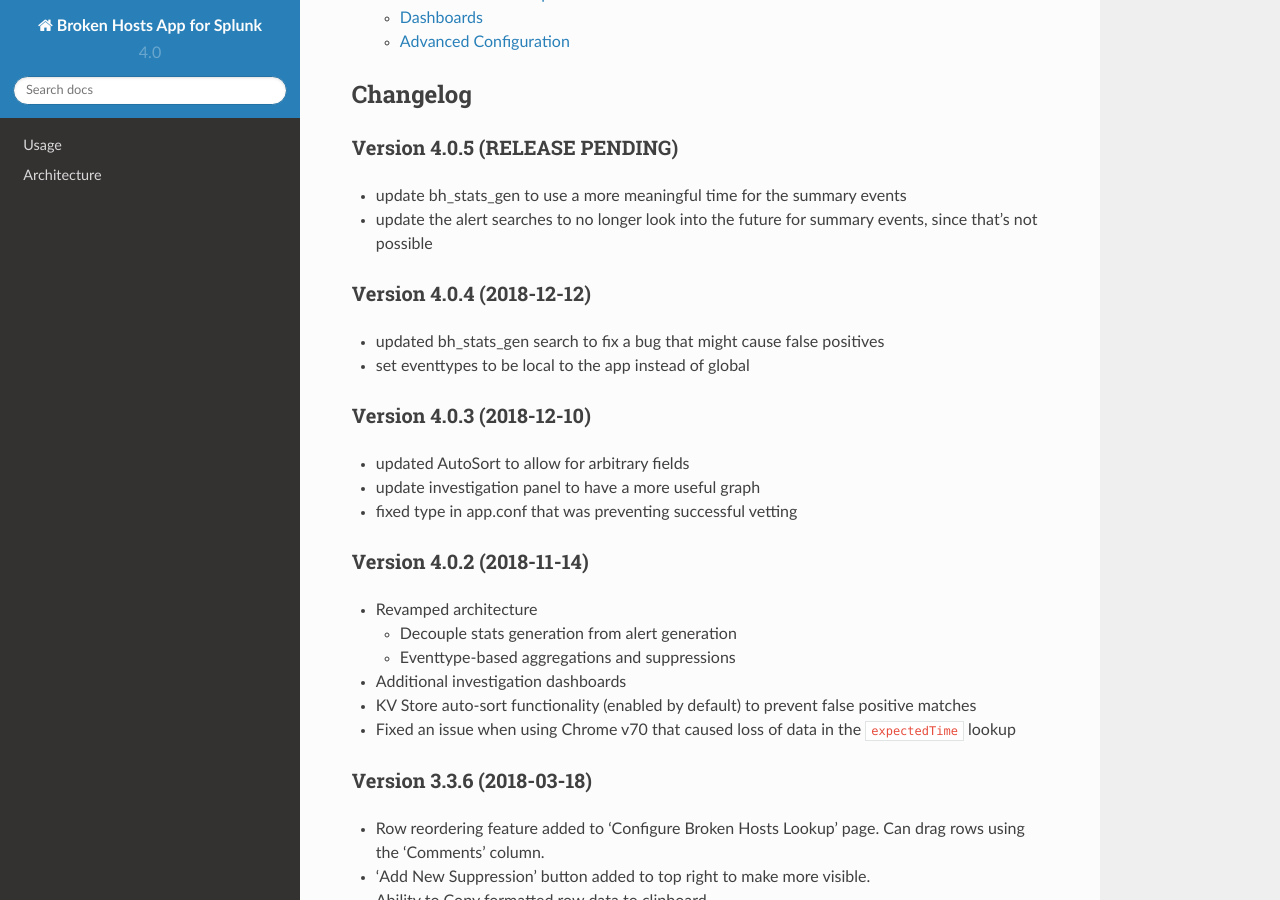
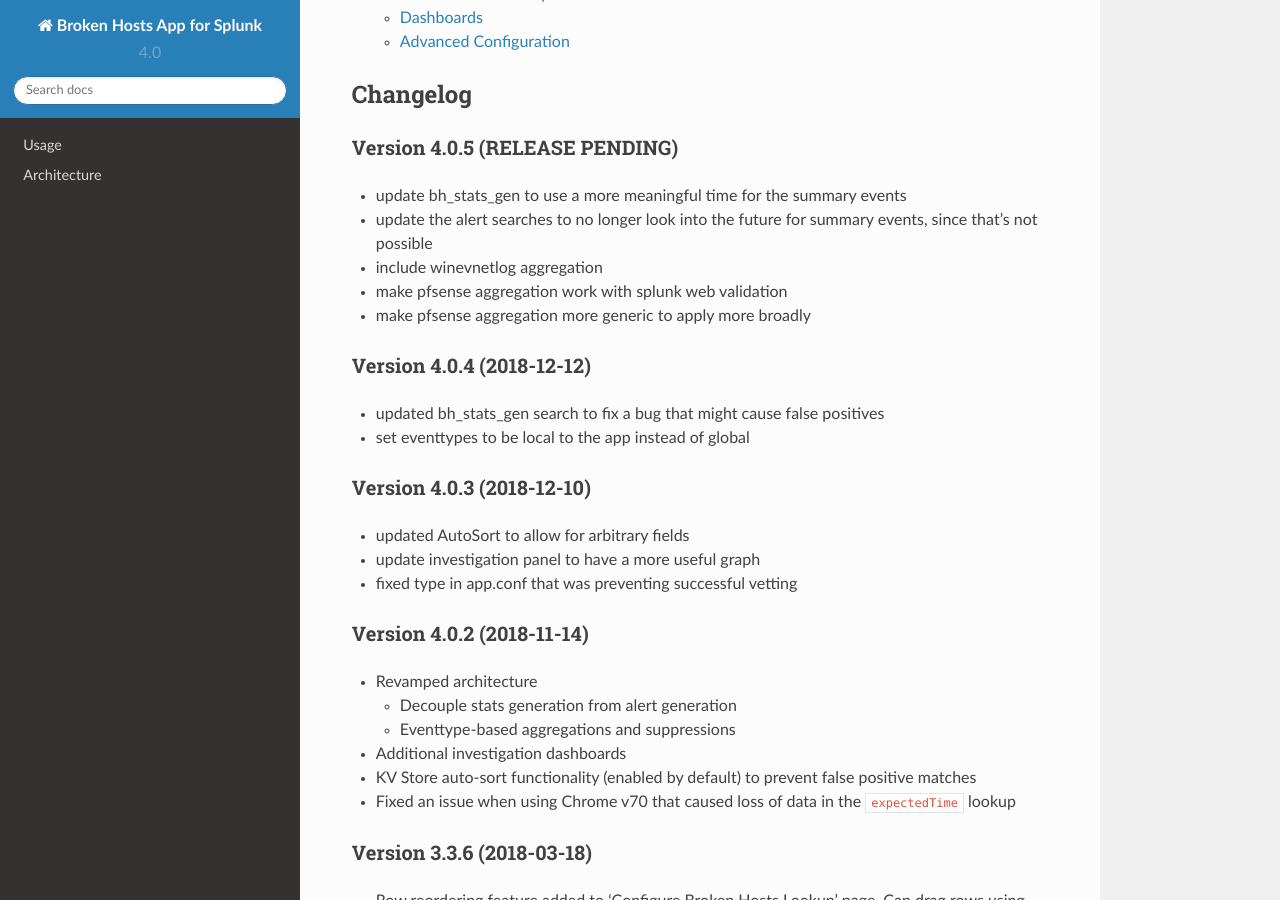
Before and after one commit to HurricaneLabs/brokenhosts, a Sphinx documentation site: the page built from docs/index.rst, in a window 1280 px wide and 900 px high, scrolled down 1572 px. Built offline with Sphinx 7.4.7 and the Read the Docs theme 2.0.0, drawn with Linux system fonts in a browser that asks for light colours.

Commit message:
update release note with new changes in 4.05

```diff
--- a/docs/index.rst
+++ b/docs/index.rst
@@ -69,6 +69,9 @@ Version 4.0.5 (RELEASE PENDING)
 
 - update bh_stats_gen to use a more meaningful time for the summary events
 - update the alert searches to no longer look into the future for summary events, since that's not possible
+- include winevnetlog aggregation
+- make pfsense aggregation work with splunk web validation
+- make pfsense aggregation more generic to apply more broadly
 
 Version 4.0.4 (2018-12-12)
 ~~~~~~~~~~~~~~~~~~~~~~~~~~~~~~~
```
